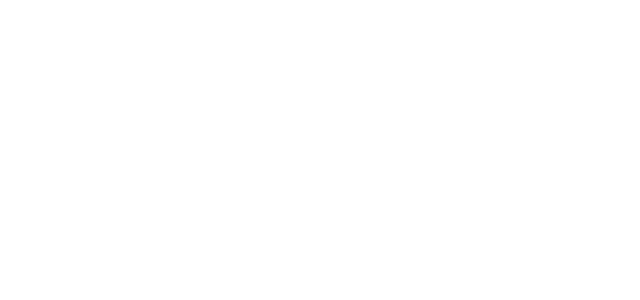
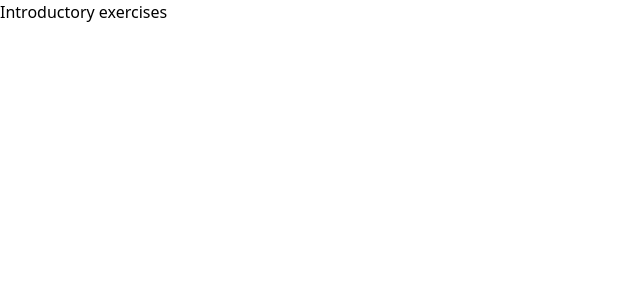
Before and after one commit to devfabien/react-introductory-exercises, a React (Vite) app: page / in a window 1280 px wide. Shown: the top 300 px of the page, without its empty margins (0-640 px from the left). Built offline with nearby package versions, Linux system fonts and the light colour scheme.

Commit message:
Introductory exercise
Adding the render message

```diff
--- a/src/App.jsx
+++ b/src/App.jsx
@@ -2,6 +2,7 @@
 
   return (
     <>
+      <h1>Introductory exercises</h1>
     </>
   )
 }
```
